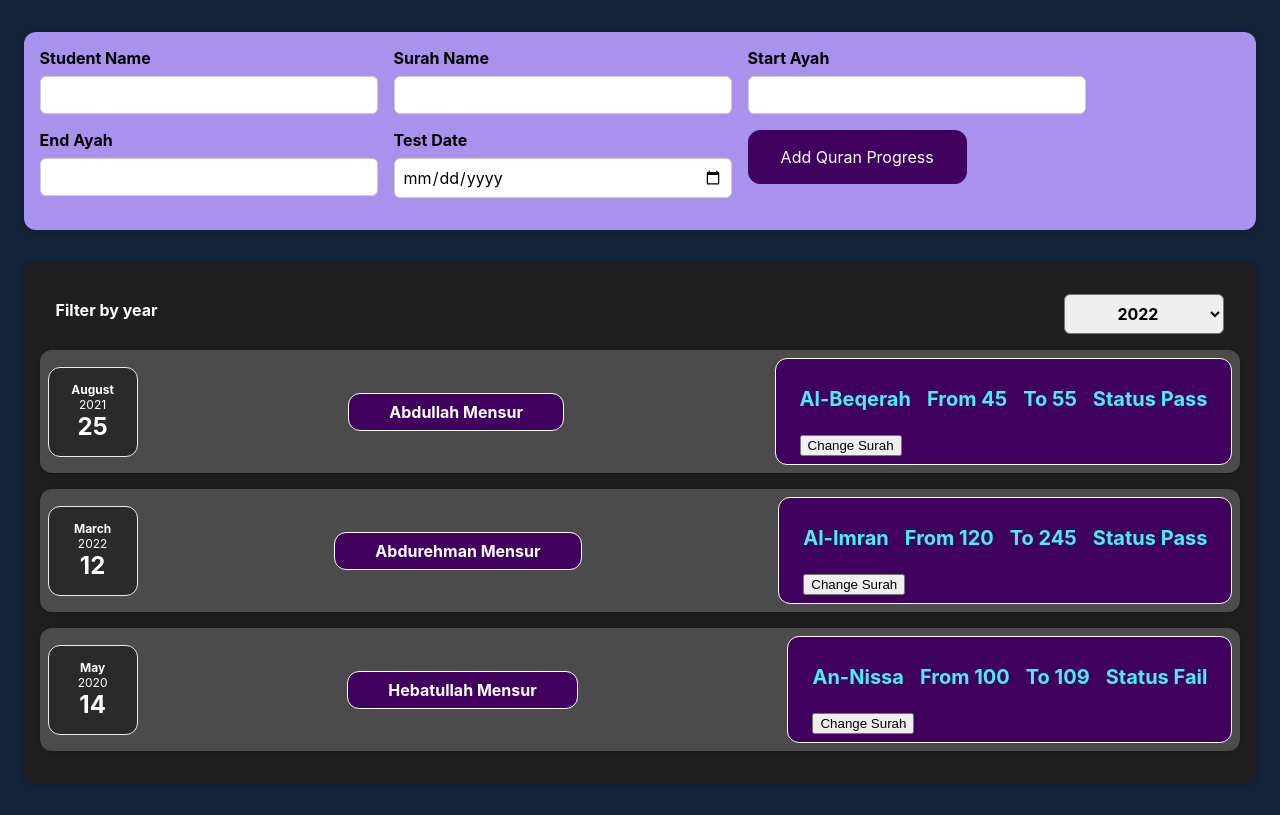
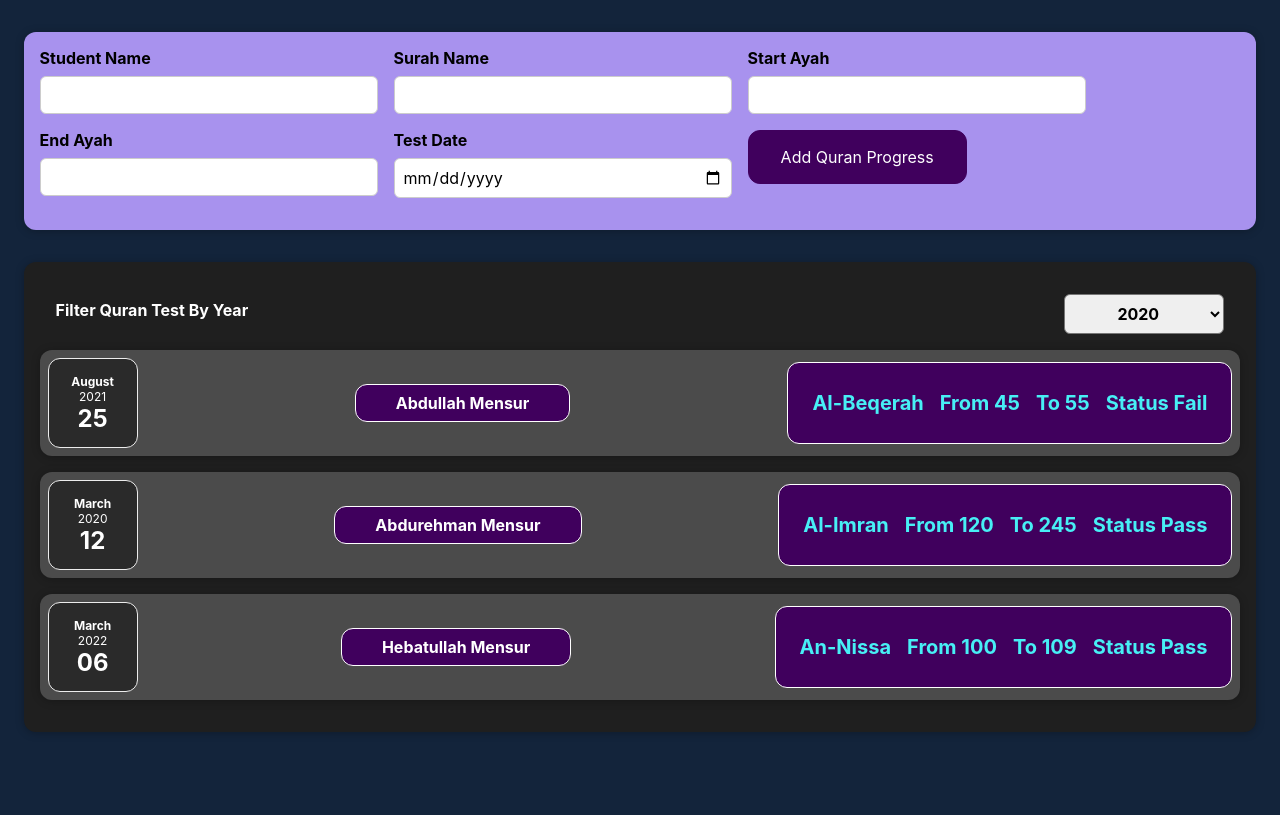
Before and after one commit to Zuoogle/ReadingTracker, a React (Create React App) app: page / in a window 1280 px wide. Built offline with nearby package versions, Linux system fonts and the light colour scheme.

Commit message:
End of Section 4

```diff
--- a/src/App.js
+++ b/src/App.js
@@ -10,13 +10,13 @@ const App = () => {
       date: new Date(2021, 7, 25),
       startAyah: '45',
       endAyah: '55',
-      status: 'Pass'
+      status: 'Fail'
     },
     {
       id: '2',
       childName: 'Abdurehman Mensur',
       surah: 'Al-Imran',
-      date: new Date(2022, 2, 12),
+      date: new Date(2020, 2, 12),
       startAyah: '120',
       endAyah: '245',
       status: 'Pass'
@@ -25,10 +25,10 @@ const App = () => {
       id: '3',
       childName: 'Hebatullah Mensur',
       surah: 'An-Nissa',
-      date: new Date(2020, 4, 14),
+      date: new Date(2022, 2, 6),
       startAyah: '100',
       endAyah: '109',
-      status: 'Fail'
+      status: 'Pass'
     }
   ];
   const addQuranTestHandler= quranTest =>{
--- a/src/components/NewQuranTest/NewQuranTest.js
+++ b/src/components/NewQuranTest/NewQuranTest.js
@@ -3,17 +3,28 @@ import React from "react";
 import QuranTestForm from "./QuranTestForm";
 import './NewQuranTest.css';
 
-const NewQuranTest = (props)=>{
-    const saveQuranTestDataHandler=(enteredQuranTestData)=>{
-        const quranTestData ={
+const NewQuranTest = (props) => {
+    const saveQuranTestDataHandler = (enteredQuranTestData) => {
+        // var id = Math.random().toString().substring(2);
+
+        var date = new Date();
+        var year = date.getFullYear();
+        var month = date.getMonth();
+        var day = date.getDate();
+        var ticks = date.getTime();
+
+        const idToSet = year.toString().concat(month.toString()).concat(day.toString()).concat(ticks.toString());
+        console.log(idToSet);
+
+        const quranTestData = {
             ...enteredQuranTestData,
-            id:Math.random().toString()
+            id: idToSet
         };
         props.onAddQuranTest(quranTestData);
     }
-    return(
+    return (
         <div className="new-quran-test">
-            <QuranTestForm onSaveQuranTestData ={saveQuranTestDataHandler}/>
+            <QuranTestForm onSaveQuranTestData={saveQuranTestDataHandler} />
         </div>
     );
 };
--- a/src/components/QuranTestFilter/QuranTestFilterByYear.js
+++ b/src/components/QuranTestFilter/QuranTestFilterByYear.js
@@ -1,19 +1,19 @@
 import React from 'react';
-
-
 import './QuranTestFilterByYear.css';
 
-const QuranTestFilter = () => {
+const QuranTestFilter = (props) => {
 
-  const selectTestYearEventHandler = (event) => {
-    var testYear = event.target.value;
-    console.log(testYear);
+  const selectTestYearChangeHandler = (event) => {
+    props.onChangeFilter(event.target.value);
   }
+
   return (
     <div className='quran-test-filter'>
       <div className='quran-test-filter__control'>
-        <label>Filter by year</label>
-        <select onSelect={selectTestYearEventHandler}>
+        <label>Filter Quran Test By Year</label>
+        <select
+          value={props.selected}
+          onChange={selectTestYearChangeHandler}>
           <option value='2022'>2022</option>
           <option value='2021'>2021</option>
           <option value='2020'>2020</option>
--- a/src/components/QuranTests/QuranTestItem.js
+++ b/src/components/QuranTests/QuranTestItem.js
@@ -1,16 +1,10 @@
-import React, { useState }  from "react";
+import React from 'react';
 
+import Card from '../UI/Card';
 import QuranTestDate from './QuranTestDate';
-import Card from '../UI/Card';
 import './QuranTestItem.css';
 
 const QuranTestItem = (props) => {
-    const [surah, setSurah] = useState(props.surah);
-
-    const clickHandler = () => {
-        setSurah('New Surah');
-        console.log(surah);
-    };
 
     return (
         <Card className='test-item'>
@@ -25,7 +19,6 @@ const QuranTestItem = (props) => {
                     <p>To {props.endAyah}</p>
                     <p>Status {props.status}</p>
                 </div>
-                <button onClick={clickHandler}>Change Surah</button>
             </div>
         </Card>
     );
--- a/src/components/QuranTests/QuranTests.js
+++ b/src/components/QuranTests/QuranTests.js
@@ -1,17 +1,22 @@
+import React, { useState } from 'react';
 import QuranTestItem from './QuranTestItem';
 import Card from '../UI/Card';
+import QuranTestFilter from '../QuranTestFilter/QuranTestFilterByYear';
 import './QuranTests.css';
-import QuranTestFilter from '../QuranTestFilter/QuranTestFilterByYear';
 
 const QuranTests = (props) => {
+    const [filteredYear, setFilteredYear] = useState('2020');
 
-
+    const filterChangeHandler = selectedYear => {
+        setFilteredYear(selectedYear);
+    }
 
     return (
-        <Card className="tests">
-            <div>
-
-                <QuranTestFilter />
+        <div>
+            <Card className="tests">
+                <QuranTestFilter
+                    selected={filteredYear}
+                    onChangeFilter={filterChangeHandler} />
                 <QuranTestItem
                     id={props.result[0].id}
                     childName={props.result[0].childName}
@@ -39,8 +44,8 @@ const QuranTests = (props) => {
                     endAyah={props.result[2].endAyah}
                     status={props.result[2].status}
                 />
-            </div>
-        </Card>
+            </Card>
+        </div>
     );
 }
 
```
